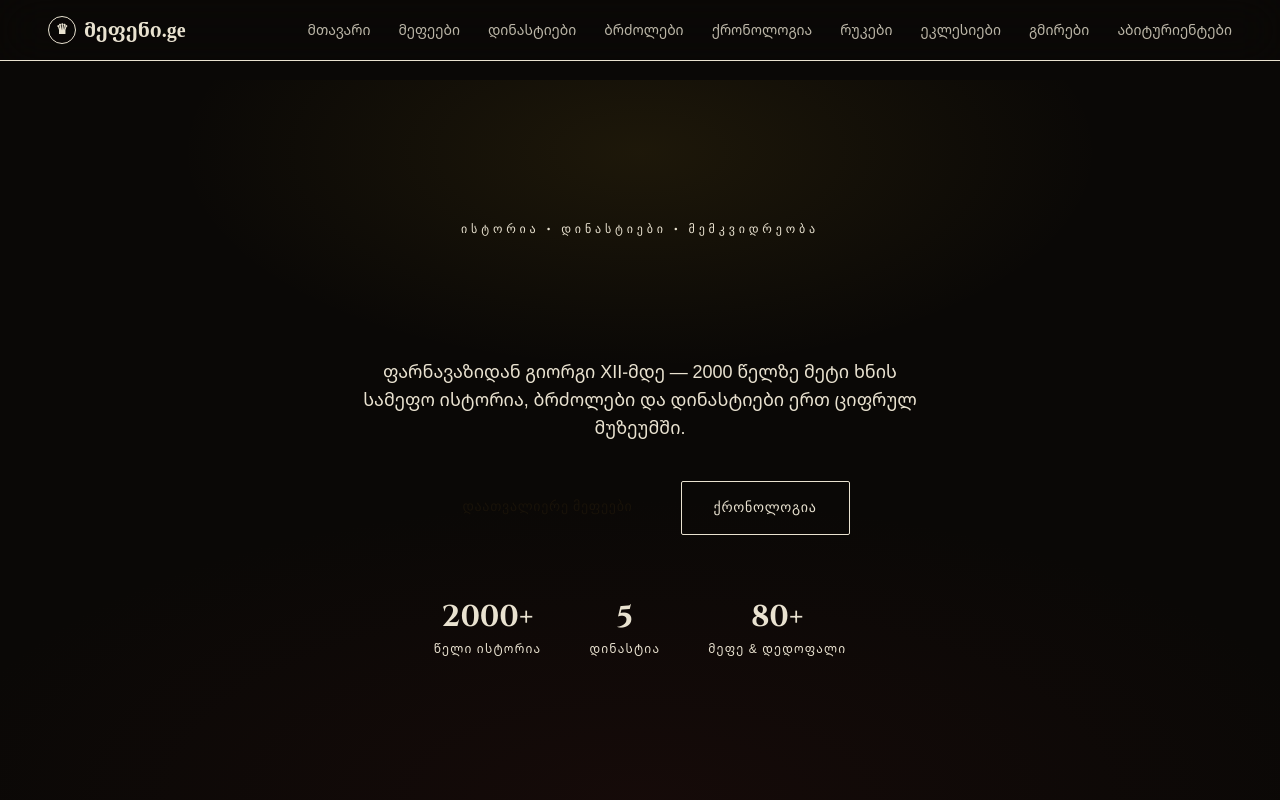
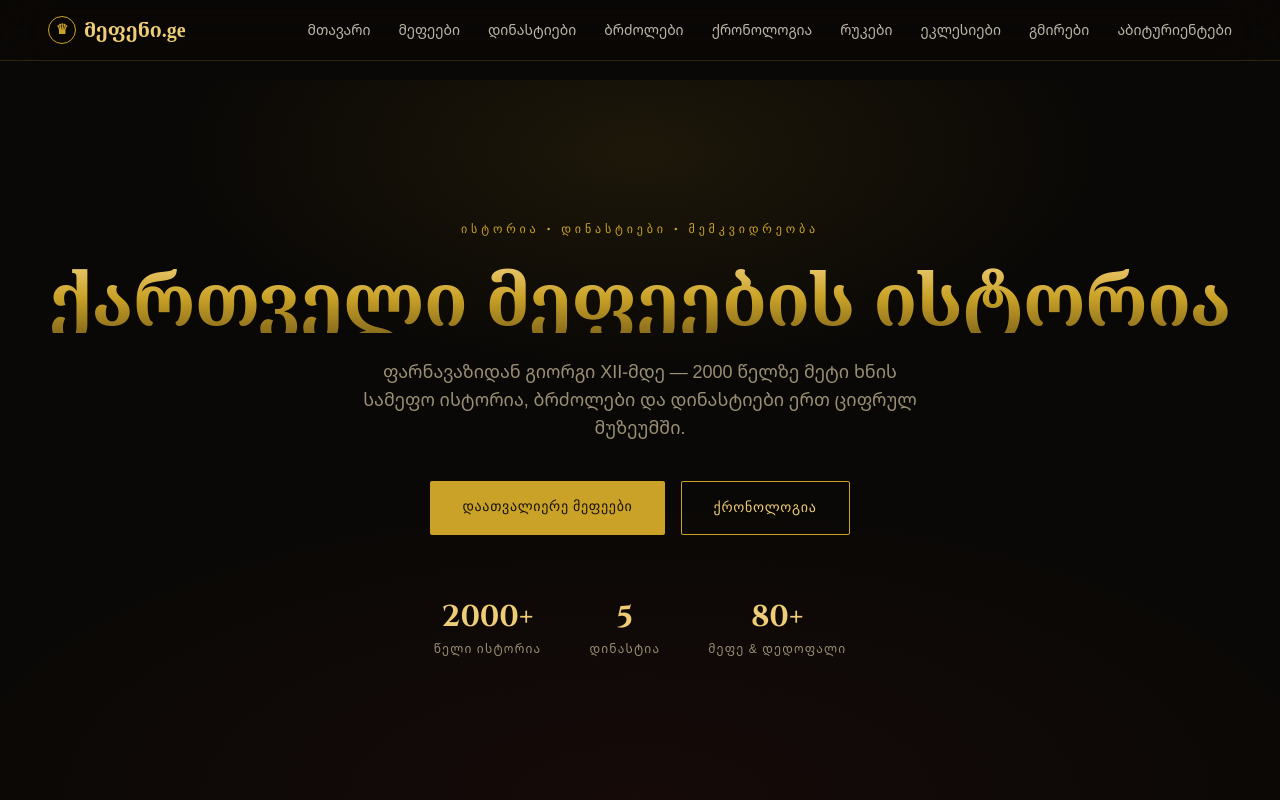
Before and after one commit to chkona/mefeni-com, a Next.js app: page / in a window 1280 px wide. Shown: the top 800 px of the page. Built offline with nearby package versions, Linux system fonts and the light colour scheme.

Commit message:
Update globals.css

```diff
--- a/app/globals.css
+++ b/app/globals.css
@@ -4,18 +4,47 @@
 @tailwind components;
 @tailwind utilities;
 
+/* ბნელი თემა (ნაგულისხმევი) */
+:root {
+  --color-void: 10 8 6;
+  --color-panel: 20 16 9;
+  --color-panel2: 28 22 16;
+  --color-gold: 201 162 39;
+  --color-goldBright: 238 205 118;
+  --color-wine: 92 26 26;
+  --color-wineBright: 138 42 42;
+  --color-parchment: 236 226 200;
+  --color-ink: 233 226 208;
+  --color-muted: 154 143 116;
+}
+
+/* ღია (დღის) თემა */
+:root.light {
+  --color-void: 246 241 228;
+  --color-panel: 255 253 248;
+  --color-panel2: 240 230 210;
+  --color-gold: 168 121 15;
+  --color-goldBright: 124 86 5;
+  --color-wine: 122 32 32;
+  --color-wineBright: 156 43 43;
+  --color-parchment: 58 47 29;
+  --color-ink: 43 36 23;
+  --color-muted: 107 95 69;
+}
+
 html {
   scroll-behavior: smooth;
 }
 
 body {
-  background-color: #0a0806;
-  color: #e9e2d0;
+  background-color: rgb(var(--color-void));
+  color: rgb(var(--color-ink));
+  transition: background-color 0.2s ease, color 0.2s ease;
 }
 
 ::selection {
-  background: #c9a227;
-  color: #141009;
+  background: rgb(var(--color-gold));
+  color: rgb(var(--color-panel));
 }
 
 .glass-card {
```
